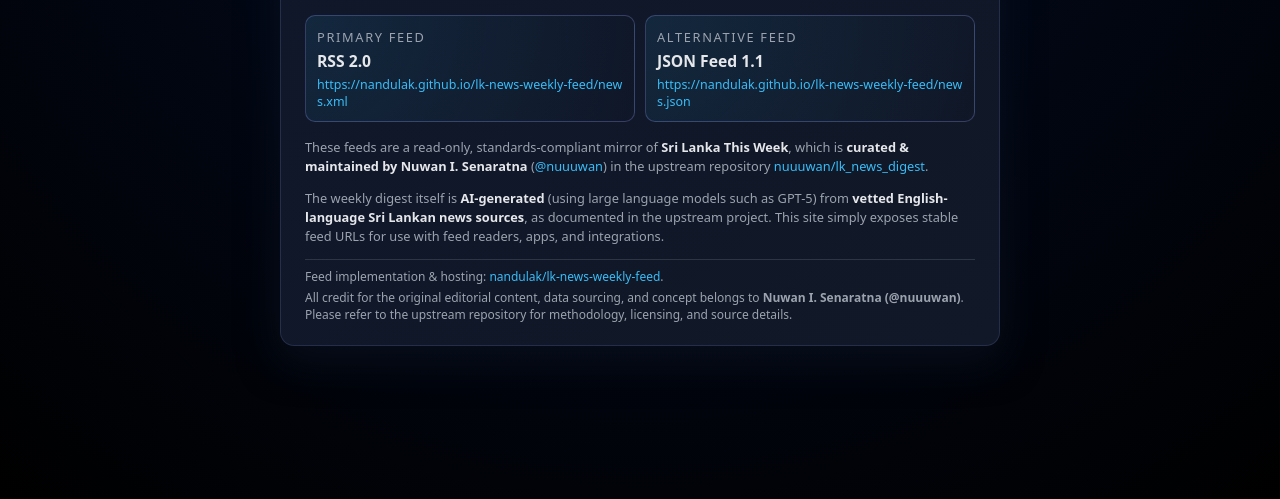
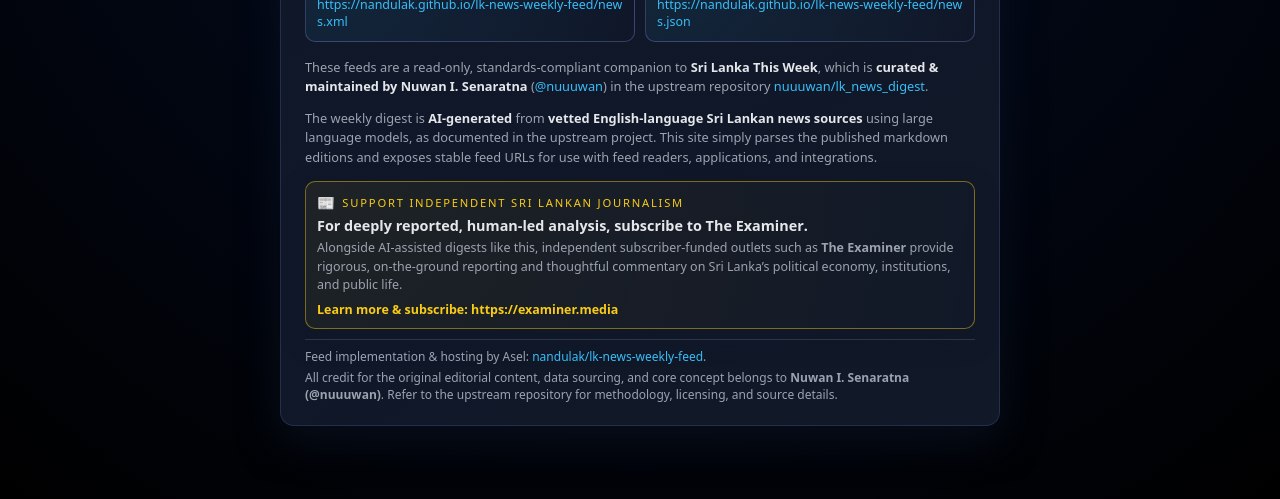
Before and after one commit to nandulak/lk-news-weekly-feed, a plain HTML site: page index.html in a window 1280 px wide. Shown: the part 301-800 px from the top of the page. Drawn offline with Linux system fonts and the light colour scheme.

Commit message:
Refactor title and add support banner section
Updated title and Open Graph tags for consistency. Added support banner for independent journalism.

```diff
--- a/index.html
+++ b/index.html
@@ -2,7 +2,7 @@
 <html lang="en">
 <head>
   <meta charset="utf-8" />
-  <title>Sri Lanka This Week by Nuwan I. Senaratne — Machine Readable Feeds</title>
+  <title>Sri Lanka This Week by Nuwan I. Senaratna — Machine-Readable Feeds</title>
 
   <!-- Basic metadata -->
   <meta name="viewport" content="width=device-width, initial-scale=1" />
@@ -25,14 +25,16 @@
 
   <!-- Open Graph / social sharing -->
   <meta property="og:type" content="website" />
-  <meta property="og:title" content="Sri Lanka This Week by Nuwan I. Senaratne — Machine Readable Feeds" />
+  <meta property="og:title"
+        content="Sri Lanka This Week by Nuwan I. Senaratna — Machine-Readable Feeds" />
   <meta property="og:description"
         content="Subscribe to machine-readable feeds for 'Sri Lanka This Week', an AI-generated weekly digest of vetted Sri Lankan English news sources by Nuwan I. Senaratna (@nuuuwan)." />
   <meta property="og:url" content="https://nandulak.github.io/lk-news-weekly-feed/" />
 
   <!-- Twitter / X cards -->
   <meta name="twitter:card" content="summary" />
-  <meta name="twitter:title" content="Sri Lanka This Week by Nuwan I. Senaratne — Machine Readable Feeds" />
+  <meta name="twitter:title"
+        content="Sri Lanka This Week by Nuwan I. Senaratna — Machine-Readable Feeds" />
   <meta name="twitter:description"
         content="Subscribe via RSS or JSON Feed to the weekly 'Sri Lanka This Week' digest." />
 
@@ -48,9 +50,12 @@
       --muted: #9ca3af;
       --radius: 14px;
       --shadow: 0 14px 40px rgba(15, 23, 42, 0.55);
-      --font-sans: system-ui, -apple-system, BlinkMacSystemFont, -system-ui,
-                   -apple-system, BlinkMacSystemFont, "SF Pro Text",
-                   -apple-system, BlinkMacSystemFont, "Segoe UI", sans-serif;
+      --font-sans: system-ui, -apple-system, BlinkMacSystemFont, "SF Pro Text",
+                   "Segoe UI", sans-serif;
+      --banner-bg: #111827;
+      --banner-border: rgba(250, 204, 21, 0.45);
+      --banner-accent: #facc15;
+      --banner-soft: rgba(250, 204, 21, 0.06);
     }
 
     * {
@@ -61,7 +66,8 @@
       margin: 0;
       min-height: 100vh;
       font-family: var(--font-sans);
-      background: radial-gradient(circle at top, #111827 0, #020817 40%, #000 100%);
+      background:
+        radial-gradient(circle at top, #111827 0, #020817 40%, #000 100%);
       color: var(--fg);
       display: flex;
       align-items: center;
@@ -116,7 +122,8 @@
       padding: 12px 11px 11px;
       border-radius: 10px;
       border: 1px solid rgba(148, 163, 253, 0.28);
-      background: radial-gradient(circle at top left, var(--accent-soft), transparent);
+      background:
+        radial-gradient(circle at top left, var(--accent-soft), transparent);
       display: flex;
       flex-direction: column;
       gap: 4px;
@@ -153,13 +160,70 @@
     .meta {
       font-size: 0.8rem;
       color: var(--muted);
-      margin-bottom: 4px;
+      margin-bottom: 8px;
       line-height: 1.5;
     }
 
     .meta strong {
       color: var(--fg);
       font-weight: 600;
+    }
+
+    .support-banner {
+      margin: 14px 0 10px;
+      padding: 11px 11px 10px;
+      border-radius: 10px;
+      background:
+        radial-gradient(circle at top left, var(--banner-soft), transparent),
+        var(--banner-bg);
+      border: 1px solid var(--banner-border);
+      display: flex;
+      flex-direction: column;
+      gap: 4px;
+      box-shadow: 0 10px 26px rgba(15, 23, 42, 0.42);
+    }
+
+    .support-eyebrow {
+      font-size: 0.7rem;
+      text-transform: uppercase;
+      letter-spacing: 0.16em;
+      color: var(--banner-accent);
+      display: flex;
+      align-items: center;
+      gap: 0.35rem;
+    }
+
+    .support-eyebrow span.icon {
+      font-size: 0.9rem;
+    }
+
+    .support-title {
+      font-size: 0.9rem;
+      font-weight: 600;
+      color: var(--fg);
+    }
+
+    .support-text {
+      font-size: 0.78rem;
+      color: var(--muted);
+      line-height: 1.5;
+    }
+
+    .support-link {
+      font-size: 0.78rem;
+      font-weight: 600;
+      color: var(--banner-accent);
+      margin-top: 2px;
+    }
+
+    .support-link a {
+      color: var(--banner-accent);
+      text-decoration: none;
+    }
+
+    .support-link a:hover,
+    .support-link a:focus-visible {
+      text-decoration: underline;
     }
 
     footer {
@@ -193,7 +257,7 @@
     <header>
       <h1>
         <span class="flag">🇱🇰</span>
-        Sri Lanka This Week by Nuwan I. Senaratne — Machine Readable Feeds
+        Sri Lanka This Week by Nuwan I. Senaratna — Machine-Readable Feeds
       </h1>
       <p>
         Machine-readable feeds for the weekly <strong>Sri Lanka This Week</strong>
@@ -221,7 +285,7 @@
 
     <section class="meta" aria-label="About these feeds">
       <p>
-        These feeds are a read-only, standards-compliant mirror of
+        These feeds are a read-only, standards-compliant companion to
         <strong>Sri Lanka This Week</strong>, which is
         <strong>curated &amp; maintained by Nuwan I. Senaratna</strong>
         (<a href="https://github.com/nuuuwan" rel="noopener noreferrer">@nuuuwan</a>)
@@ -230,24 +294,46 @@
            rel="noopener noreferrer">nuuuwan/lk_news_digest</a>.
       </p>
       <p>
-        The weekly digest itself is <strong>AI-generated</strong> (using large
-        language models such as GPT-5) from
-        <strong>vetted English-language Sri Lankan news sources</strong>, as
-        documented in the upstream project. This site simply exposes stable
-        feed URLs for use with feed readers, apps, and integrations.
+        The weekly digest is <strong>AI-generated</strong> from
+        <strong>vetted English-language Sri Lankan news sources</strong>
+        using large language models, as documented in the upstream project.
+        This site simply parses the published markdown editions and exposes
+        stable feed URLs for use with feed readers, applications, and integrations.
       </p>
+    </section>
+
+    <section class="support-banner" aria-label="Support independent Sri Lankan journalism">
+      <div class="support-eyebrow">
+        <span class="icon">📰</span>
+        SUPPORT INDEPENDENT SRI LANKAN JOURNALISM
+      </div>
+      <div class="support-title">
+        For deeply reported, human-led analysis, subscribe to <strong>The Examiner</strong>.
+      </div>
+      <div class="support-text">
+        Alongside AI-assisted digests like this, independent subscriber-funded outlets such as
+        <strong>The Examiner</strong> provide rigorous, on-the-ground reporting and thoughtful commentary
+        on Sri Lanka’s political economy, institutions, and public life.
+      </div>
+      <div class="support-link">
+        Learn more &amp; subscribe:
+        <!-- Replace with the canonical URL for The Examiner once finalised -->
+        <a href="https://examiner.media" target="_blank" rel="noopener noreferrer">
+          https://examiner.media
+        </a>
+      </div>
     </section>
 
     <footer>
       <span>
-        Feed implementation &amp; hosting:
+        Feed implementation &amp; hosting by Asel:
         <a href="https://github.com/nandulak/lk-news-weekly-feed"
            rel="noopener noreferrer">nandulak/lk-news-weekly-feed</a>.
       </span>
       <span>
-        All credit for the original editorial content, data sourcing, and concept
-        belongs to <strong>Nuwan I. Senaratna (@nuuuwan)</strong>. Please refer to
-        the upstream repository for methodology, licensing, and source details.
+        All credit for the original editorial content, data sourcing, and core concept
+        belongs to <strong>Nuwan I. Senaratna (@nuuuwan)</strong>. Refer to the upstream
+        repository for methodology, licensing, and source details.
       </span>
     </footer>
   </main>
```
